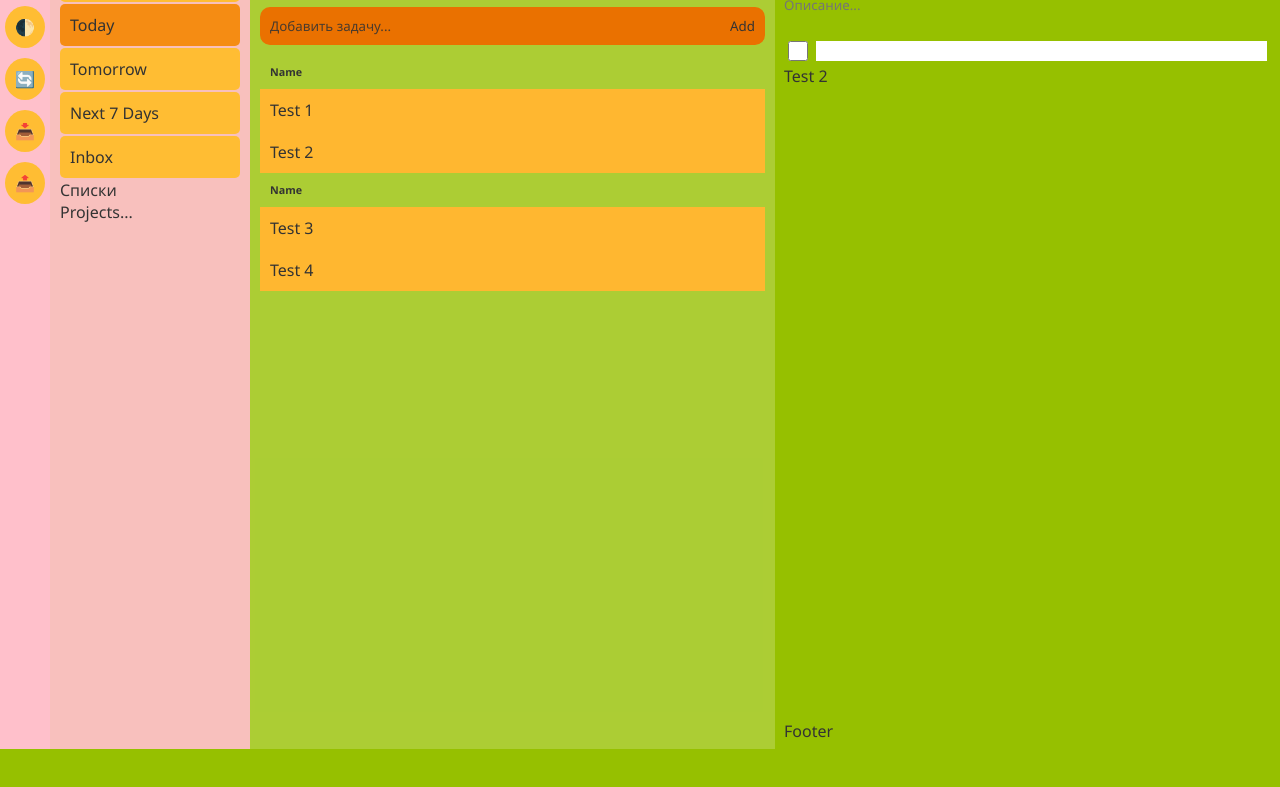
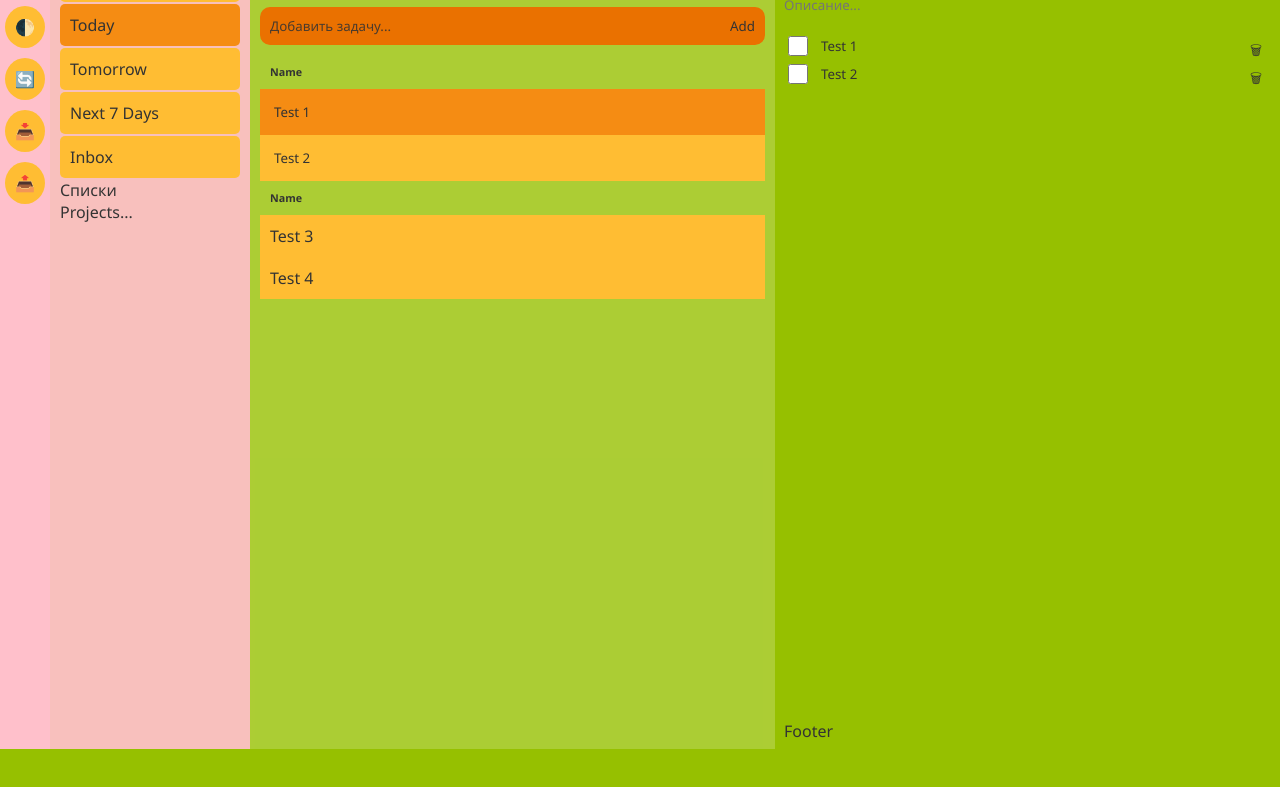
Before and after one commit to HappyWorldGames/tomake, a plain HTML site: page index.html in a window 1280 px wide. Shown: the part 51-838 px from the top of the page. After the commit the page ends 800 px from the top, so only its background shows below. Drawn offline with Linux system fonts and the light colour scheme.

Commit message:
add style

```diff
--- a/css/main-side.css
+++ b/css/main-side.css
@@ -29,7 +29,7 @@
 .main-side .menu-btn {
     padding: 10px;
     color: var(--text-color);
-    background-color: rgba(0,0,0,0);
+    background-color: #00000000;
     border: none;
     cursor:pointer;
 }
@@ -81,23 +81,46 @@
     background-color: #a34f00;
 }
 
-.main-side .task-list li {
-    margin: 0;
-    padding: 10px;
-    list-style-type: none;
-    background-color: #ffb730;
-}
-
-.main-side .task-list li:hover {
-    background-color: #ffdb0f;
-}
-
-.main-side .task-list li:active {
-    background-color: #ffdb0fcc;
-}
-
 .main-side .task-list .task-list-name {
     margin: 5px;
     padding: 5px;
     cursor: pointer;
 }
+
+.main-side .task-list .item-list .item {
+    display: flex;
+    margin: 0;
+    padding: 10px;
+    list-style-type: none;
+    background-color: var(--main-side-item-bg-color);
+}
+
+.main-side .task-list .item-list .item:hover {
+    background-color: var(--main-side-item-hover-bg-color);
+}
+
+.main-side .task-list .item-list .item:active {
+    background-color: var(--main-side-item-active-bg-color);
+}
+
+.main-side .task-list .item-list .item.selected {
+    background-color: var(--main-side-item-selected-bg-color);
+}
+
+.main-side .task-list .item-list .item.selected:hover {
+    background-color: var(--main-side-item-hover-bg-color);
+}
+
+.main-side .task-list .item-list .item.selected:active {
+    background-color: var(--main-side-item-active-bg-color);
+}
+
+.main-side .task-list .item-list .item .task-name {
+    margin: 2px;
+    padding: 2px;
+    flex: 1;
+    border: none;
+    outline: none;
+    color: var(--text-color);
+    background-color: #fff0;
+}
--- a/css/task-view-side.css
+++ b/css/task-view-side.css
@@ -42,12 +42,15 @@
     margin: 4px;
     padding: 5px;
     height: 100%;
+    display: flex;
+    flex-direction: column;
 }
 
 #task-view-description-input {
     width: 100%;
     height: auto;
     overflow: hidden;
+    color: var(--text-color);
     background-color: #ffffff00;
     border: none;
     outline: none;
@@ -66,6 +69,8 @@
     padding: 5px;
     width: 20px;
     height: 20px;
+    background-color: #fff0;
+    accent-color: var(--task-view-side-item-active-bg-color);
 }
 
 .task-view-side .main .checkbox-list li .text-field {
@@ -74,14 +79,34 @@
     height: 20px;
     flex: 1;
     border: none;
+    color: var(--text-color);
+    background-color: #fff0;
 }
 
 .task-view-side .main .checkbox-list li .text-field:focus {
     outline: none;
 }
 
+.task-view-side .main .checkbox-list li .delete-btn {
+    margin: 4px;
+    padding: 5px;
+    height: 20px;
+    border: none;
+    color: var(--text-color);
+    background-color: #fff0;
+    cursor: pointer;
+}
+
+.task-view-side .main .checkbox-list li .delete-btn:hover {
+    background-color: #ffffff10;
+}
+
+.task-view-side .main .checkbox-list li .delete-btn:active {
+    background-color: #ffffff34;
+}
+
 .task-view-side .main .space {
-    height: 100%;
+    flex: 1;
 }
 
 .task-view-side .footer {
--- a/index.html
+++ b/index.html
@@ -52,19 +52,19 @@
             <button type="submit" id="add-task-btn">Add</button>
         </form>
         <div class="task-list">
-            <ul>
+            <ul class="item-list">
                 <div class="task-list-name">
                     <h6>Name</h6>
                 </div>
-                <li>Test 1</li>
-                <li>Test 2</li>
+                <li class="item selected"><input type="text" class="task-name" value="Test 1"></li>
+                <li class="item"><input type="text" class="task-name" value="Test 2"></li>
             </ul>
-            <ul>
+            <ul class="item-list">
                 <div class="task-list-name">
                     <h6>Name</h6>
                 </div>
-                <li>Test 3</li>
-                <li>Test 4</li>
+                <li class="item">Test 3</li>
+                <li class="item">Test 4</li>
             </ul>
         </div>
     </div>
@@ -74,8 +74,8 @@
         <div class="main">
             <textarea type="text" id="task-view-description-input" placeholder="Описание..."></textarea>
             <ul class="checkbox-list">
-                <li><input type="checkbox" class="check-field"><input type="text" class="text-field"></li>
-                <li>Test 2</li>
+                <li><input type="checkbox" class="check-field"><input type="text" class="text-field" value="Test 1"><button class="delete-btn" title="Удалить">🗑</button></li>
+                <li><input type="checkbox" class="check-field"><input type="text" class="text-field" value="Test 2"><button class="delete-btn" title="Удалить">🗑</button></li>
             </ul>
             <div class="space"></div>
         </div>
```
